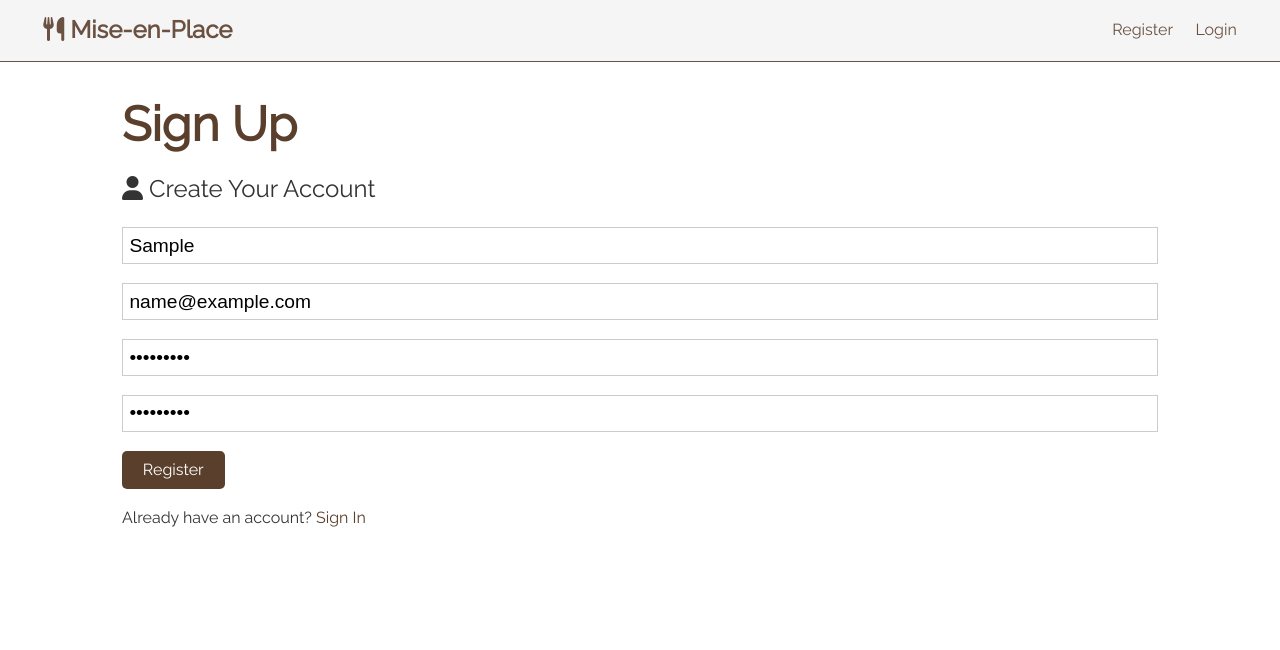
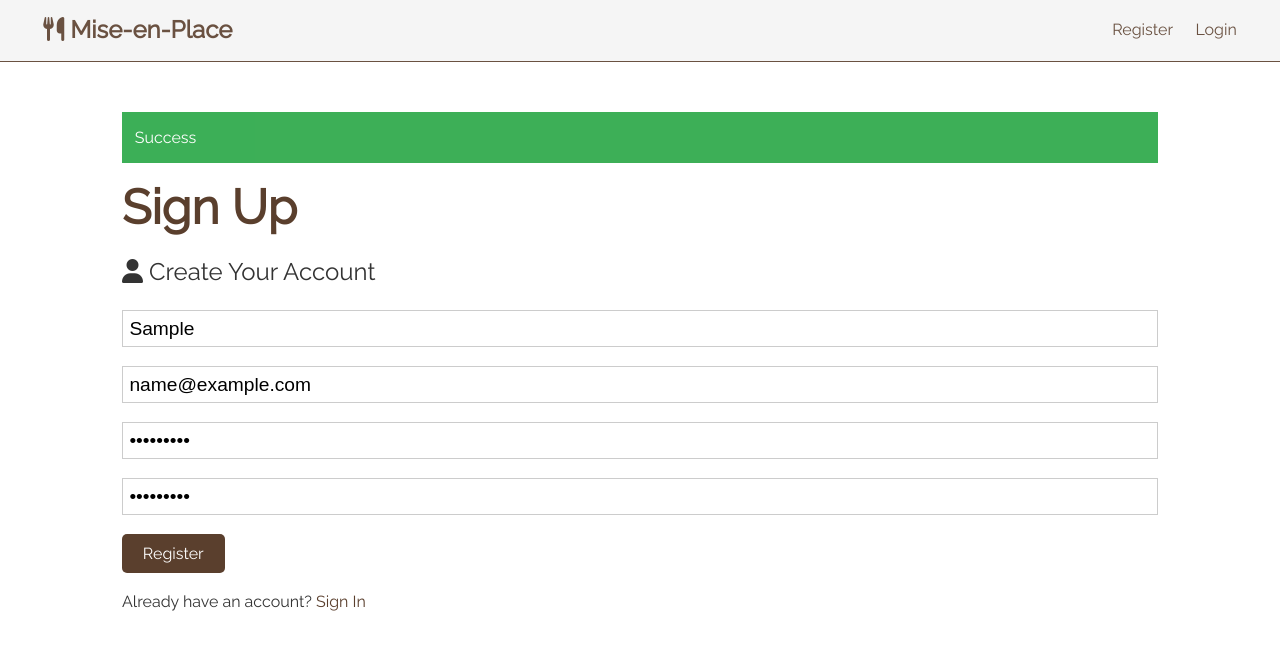
Before and after one commit to madeleinewoodbury/mise-en-place-v2, a React (Create React App) app in the folder client/: page /register in a window 1280 px wide. Both pictures are taken after typing "Sample", "name@example.com", "Sample123", "Sample123" into the empty fields and a click on the input "Register". Shown: the top 650 px of the page. Built offline with nearby package versions, Linux system fonts and the light colour scheme.

Commit message:
Add Alert component and implement setAlert action in the Register component

```diff
--- a/client/src/App.js
+++ b/client/src/App.js
@@ -8,6 +8,7 @@
 import Landing from './components/layout/Landing';
 import Login from './components/auth/Login';
 import Register from './components/auth/Register';
+import Alert from './components/layout/Alert';
 import './App.css';
 
 const App = () => {
@@ -16,10 +17,13 @@
       <Fragment>
         <Navbar />
         <Route exact path="/" component={Landing} />
-        <Switch>
-          <Route exact path="/login" component={Login} />
-          <Route exact path="/register" component={Register} />
-        </Switch>
+        <section className="container">
+          <Alert />
+          <Switch>
+            <Route exact path="/login" component={Login} />
+            <Route exact path="/register" component={Register} />
+          </Switch>
+        </section>
       </Fragment>
     </Provider>
   );
--- /dev/null
+++ b/client/src/actions/alert.js
@@ -0,0 +1,12 @@
+import { SET_ALERT, REMOVE_ALERT } from './types';
+import uuid from 'uuid';
+
+export const setAlert = (msg, alertType, timeout = 5000) => dispatch => {
+  const id = uuid.v4();
+  dispatch({
+    type: SET_ALERT,
+    payload: { msg, alertType, id }
+  });
+
+  setTimeout(() => dispatch({ type: REMOVE_ALERT, payload: id }), timeout);
+};
--- /dev/null
+++ b/client/src/actions/types.js
@@ -0,0 +1,2 @@
+export const SET_ALERT = 'SET_ALERT';
+export const REMOVE_ALERT = 'REMOVE_ALERT';
--- a/client/src/components/auth/Login.js
+++ b/client/src/components/auth/Login.js
@@ -1,4 +1,4 @@
-import React, { useState } from 'react';
+import React, { Fragment, useState } from 'react';
 import { Link } from 'react-router-dom';
 
 const Login = () => {
@@ -18,7 +18,7 @@
   const { email, password } = formData;
 
   return (
-    <section className="container">
+    <Fragment>
       <div className="alert alert-danger">Invalid credentials</div>
       <h1 className="large text-primary">Sign In</h1>
       <p className="lead">
@@ -50,7 +50,7 @@
       <p className="my-1">
         Don't have an account? <Link to="/register">Sign Up</Link>
       </p>
-    </section>
+    </Fragment>
   );
 };
 
--- a/client/src/components/auth/Register.js
+++ b/client/src/components/auth/Register.js
@@ -1,7 +1,10 @@
-import React, { useState } from 'react';
+import React, { Fragment, useState } from 'react';
+import { connect } from 'react-redux';
 import { Link } from 'react-router-dom';
+import { setAlert } from '../../actions/alert';
+import PropTypes from 'prop-types';
 
-const Register = () => {
+const Register = ({ setAlert }) => {
   const [formData, setFormData] = useState({
     name: '',
     email: '',
@@ -15,16 +18,16 @@
   const handleSubmit = async e => {
     e.preventDefault();
     if (password !== password2) {
-      console.log('Passwords do not match');
+      setAlert('Passwords do not match', 'danger', 3000);
     } else {
-      console.log('Success');
+      setAlert('Success', 'success', 3000);
     }
   };
 
   const { name, email, password, password2 } = formData;
 
   return (
-    <section className="container">
+    <Fragment>
       <h1 className="large text-primary">Sign Up</h1>
       <p className="lead">
         <i className="fas fa-user"></i> Create Your Account
@@ -74,8 +77,15 @@
       <p className="my-1">
         Already have an account? <Link to="/login">Sign In</Link>
       </p>
-    </section>
+    </Fragment>
   );
 };
 
-export default Register;
+Register.propTypes = {
+  setAlert: PropTypes.func.isRequired
+};
+
+export default connect(
+  null,
+  { setAlert }
+)(Register);
--- /dev/null
+++ b/client/src/components/layout/Alert.js
@@ -0,0 +1,22 @@
+import React from 'react';
+import { connect } from 'react-redux';
+import PropTypes from 'prop-types';
+
+const Alert = ({ alerts }) =>
+  alerts !== null &&
+  alerts.length > 0 &&
+  alerts.map(alert => (
+    <div key={alert.id} className={`alert alert-${alert.alertType}`}>
+      {alert.msg}
+    </div>
+  ));
+
+Alert.propTypes = {
+  alerts: PropTypes.array.isRequired
+};
+
+const mapStateToProps = state => ({
+  alerts: state.alert
+});
+
+export default connect(mapStateToProps)(Alert);
--- /dev/null
+++ b/client/src/reducers/alert.js
@@ -0,0 +1,15 @@
+import { SET_ALERT, REMOVE_ALERT } from '../actions/types';
+
+const initialState = [];
+
+export default function(state = initialState, action) {
+  const { type, payload } = action;
+  switch (type) {
+    case SET_ALERT:
+      return [...state, payload];
+    case REMOVE_ALERT:
+      return state.filter(alert => alert.id !== payload);
+    default:
+      return state;
+  }
+}
--- a/client/src/reducers/index.js
+++ b/client/src/reducers/index.js
@@ -1,5 +1,6 @@
 import { combineReducers } from 'redux';
+import alert from './alert';
 
 export default combineReducers({
-  // Reducers go here
+  alert
 });
```
